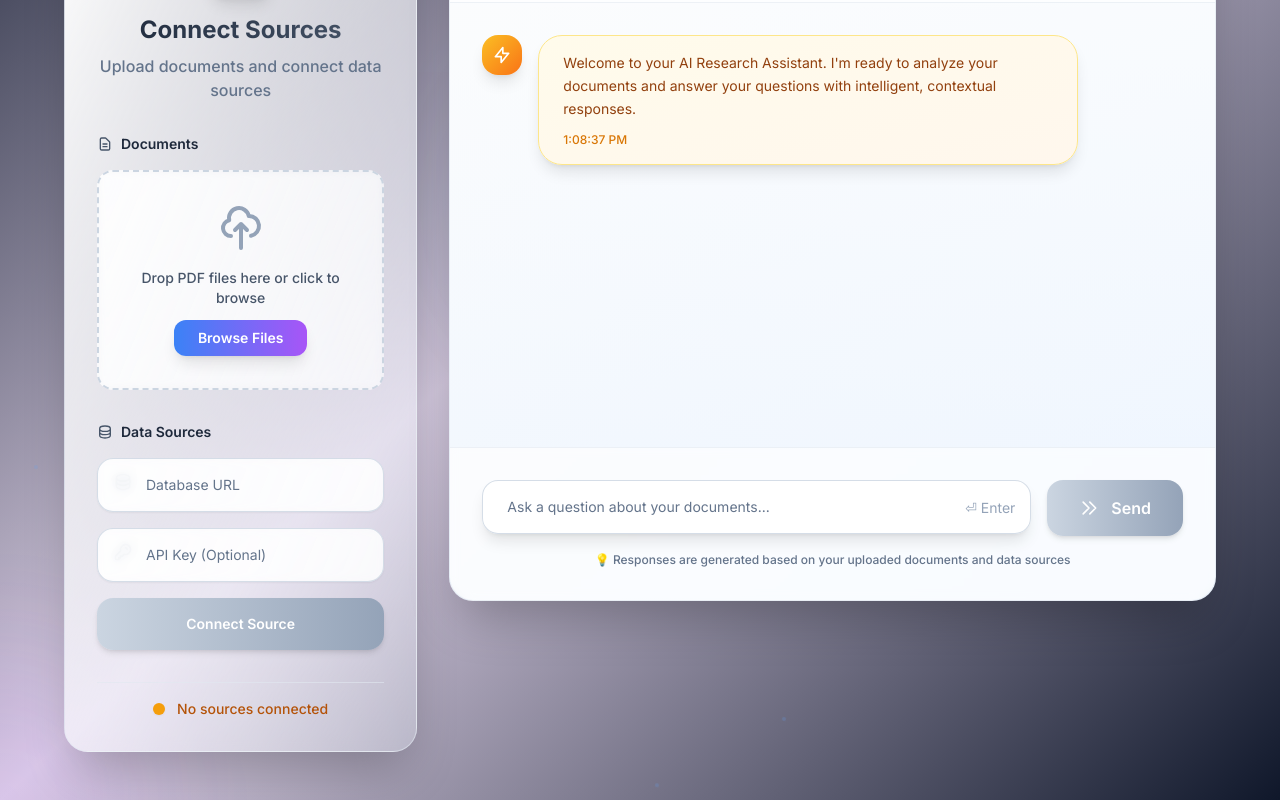
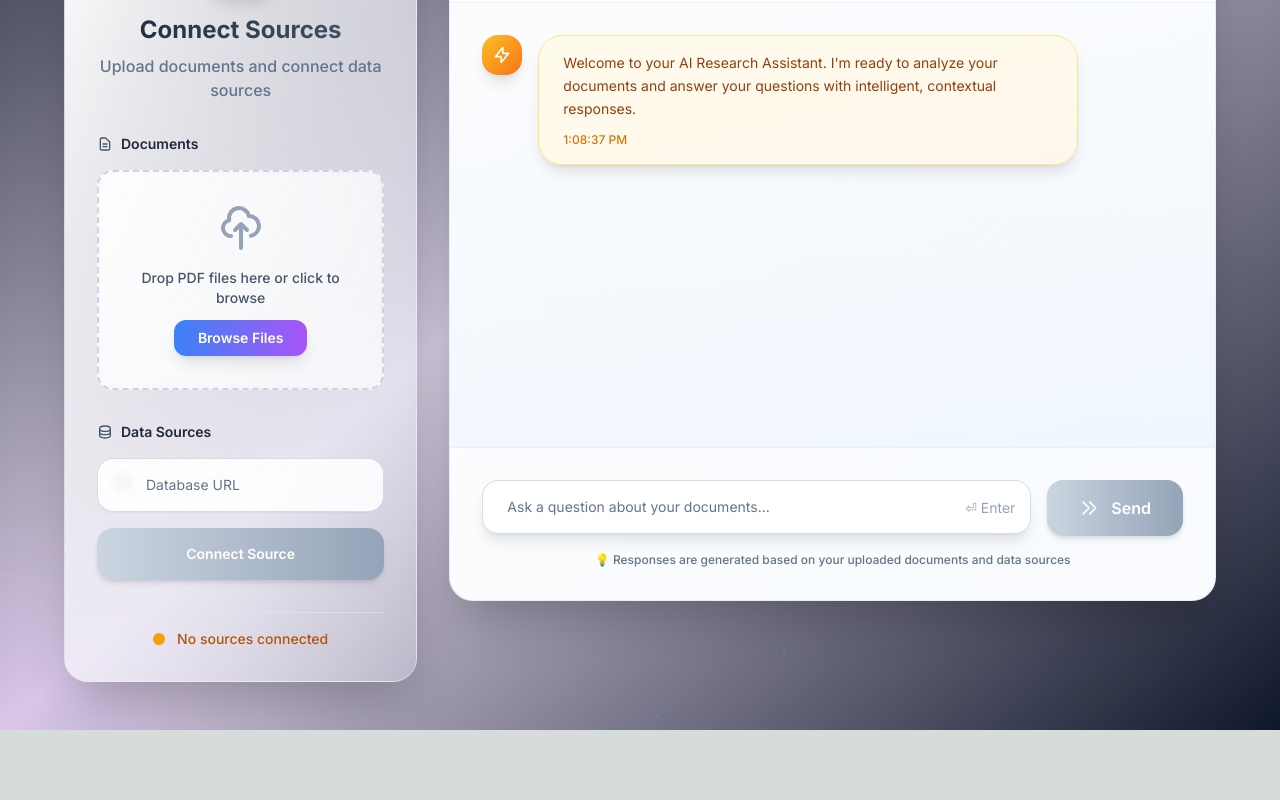
Before and after one commit to arduR-O/data-talk, a Next.js app in the folder frontend/: page /playground in a window 1280 px wide. Shown: the part 399-1199 px from the top of the page. After the commit the page ends 1129 px from the top, so only its background shows below. Built offline with nearby package versions, Linux system fonts and the light colour scheme.

Commit message:
feat: removed api section

```diff
--- a/frontend/src/app/components/Upload.tsx
+++ b/frontend/src/app/components/Upload.tsx
@@ -468,18 +468,7 @@ export default function UploadCard() {
             />
           </div>
 
-          <div className="relative">
-            <svg className="w-5 h-5 text-slate-400 absolute left-4 top-3.5" fill="none" stroke="currentColor" viewBox="0 0 24 24">
-              <path strokeLinecap="round" strokeLinejoin="round" strokeWidth={2} d="M15 7a2 2 0 012 2m4 0a6 6 0 01-7.743 5.743L11 17H9v2H7v2H4a1 1 0 01-1-1v-2.586a1 1 0 01.293-.707l5.964-5.964A6 6 0 1121 9z" />
-            </svg>
-            <input
-              type="password"
-              placeholder="API Key (Optional)"
-              value={apiKey}
-              onChange={(e) => setApiKey(e.target.value)}
-              className="text-slate-800 w-full pl-12 pr-4 py-4 border border-slate-300/80 rounded-2xl focus:outline-none focus:ring-4 focus:ring-blue-500/20 focus:border-blue-500 text-sm bg-white/80 backdrop-blur-sm placeholder-slate-500 hover:border-slate-400 transition-all duration-300 shadow-sm"
-            />
-          </div>
+
 
           {/* Error Message */}
           {connectionError && (
```
